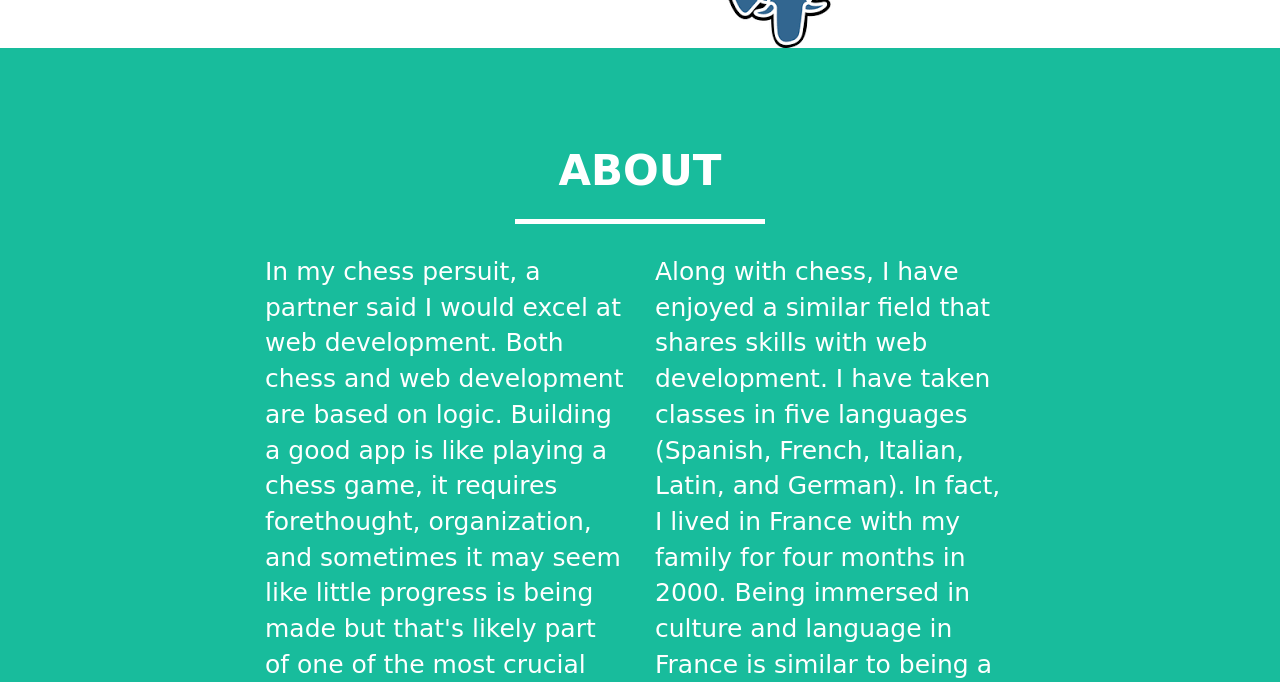
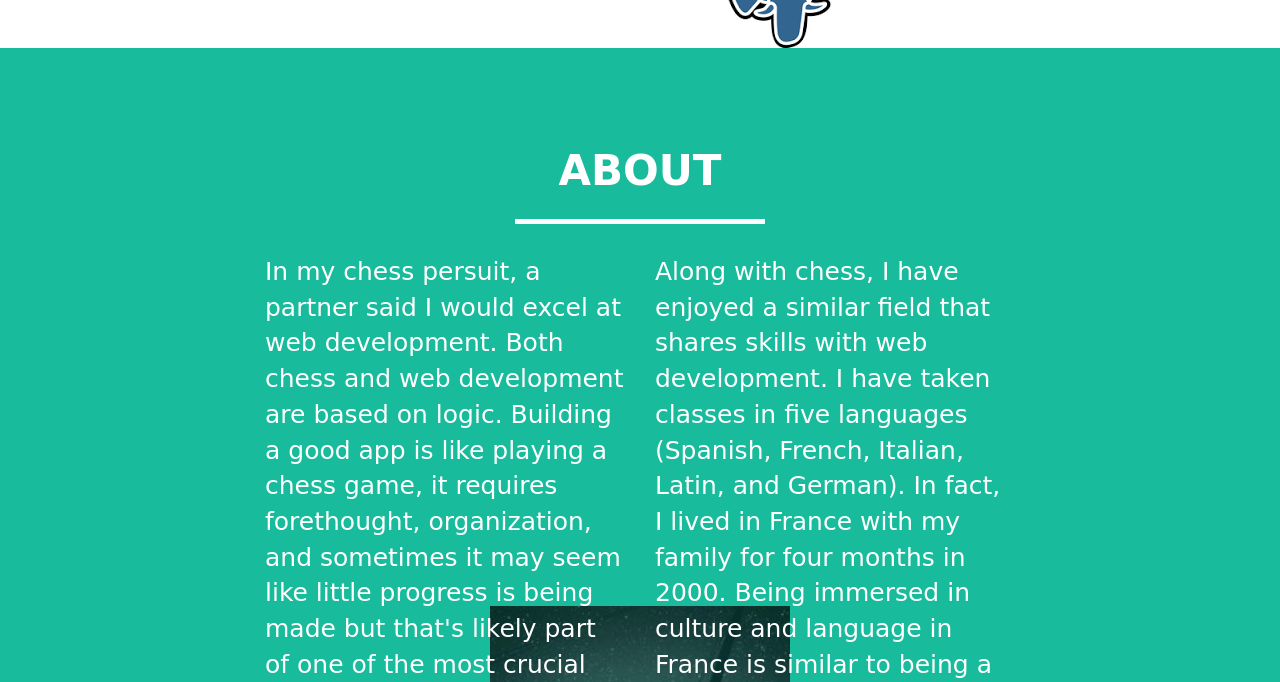
Before and after one commit to computingbets/jcsPortfolio, a website: page index.html in a window 1280 px wide. Shown: the part 1870-2552 px from the top of the page. Drawn offline with nearby package versions, Linux system fonts and the light colour scheme; a web font is replaced by a local one.

Commit message:
add about section background

```diff
--- a/css/custom.css
+++ b/css/custom.css
@@ -88,6 +88,19 @@ header .intro-text .quote {
   text-align: center;
   font-family: "Railway", cursive;
 }
+
+#about {
+  background-image: url("../pics/bakrndabout1.png");
+  background-size: 300px 450px;
+  background-repeat: no-repeat;
+  background-position: center;
+}
+
+
+
+.col-lg-4 {
+  z-index: 100;
+}
 /*#skill1{
   height: 15%;
   width: 15%;
--- a/index.html
+++ b/index.html
@@ -144,9 +144,10 @@
                     <p id="about1">In my chess persuit, a partner said I would excel at web development. Both chess and web development are based on logic. Building a good app is like playing a chess game, it requires forethought, organization, and sometimes it may seem like little progress is being made but that's likely part of one of the most crucial steps! I want to develop because both chess and web development start with determination and have enjoyable payoffs the more one becomes skilled. The reason I develop is because I want to translate what is in my head to a website. This is easily said but not easily done. As I become more fluent in development languages, I see the payoff, akin to chess's, in the sense that enjoyment becomes more level with the initial determination. Though there is no ultimate level of development, more abilities come when I delve into programming and the desired result becomes more frequent.
 
                 </div>
+                <div class="shadow"></div>
                 <div class="col-lg-4">
-                    <p id="about2">Along with chess, I have enjoyed a similar field that shares skills with web development. I have taken classes in five languages (Spanish, French, Italian, Latin, and German). In fact, I lived in France with my family for four months in 2000. Being immersed in culture and language in France is similar to being a student at General Assembly. There is a deluge of unknown terms. However, every bit of language I acquired, both in France and GA, was put to use and was really appreciated because it enabled me to make new pathways and I saw the results immediately. It opened new windows to unforseen experiences and I plan to continue this pattern here in Boston.  </p>
-</p>
+                    <p id="about2">Along with chess, I have enjoyed a similar field that shares skills with web development. I have taken classes in five languages (Spanish, French, Italian, Latin, and German). In fact, I lived in France with my family for four months in 2000. Being immersed in culture and language in France is similar to being a student at General Assembly. There is a deluge of unknown terms. However, every bit of language I acquired, both in France and GA, was put to use and was really appreciated because it enabled me to make new pathways and I saw the results immediately. It opened new windows to unforseen experiences and I plan to continue this pattern here in Boston.</p>
+
                 </div>
             </div>
         </div>
```
Also changed, not shown: pics/bakrndabout1.png (added).
